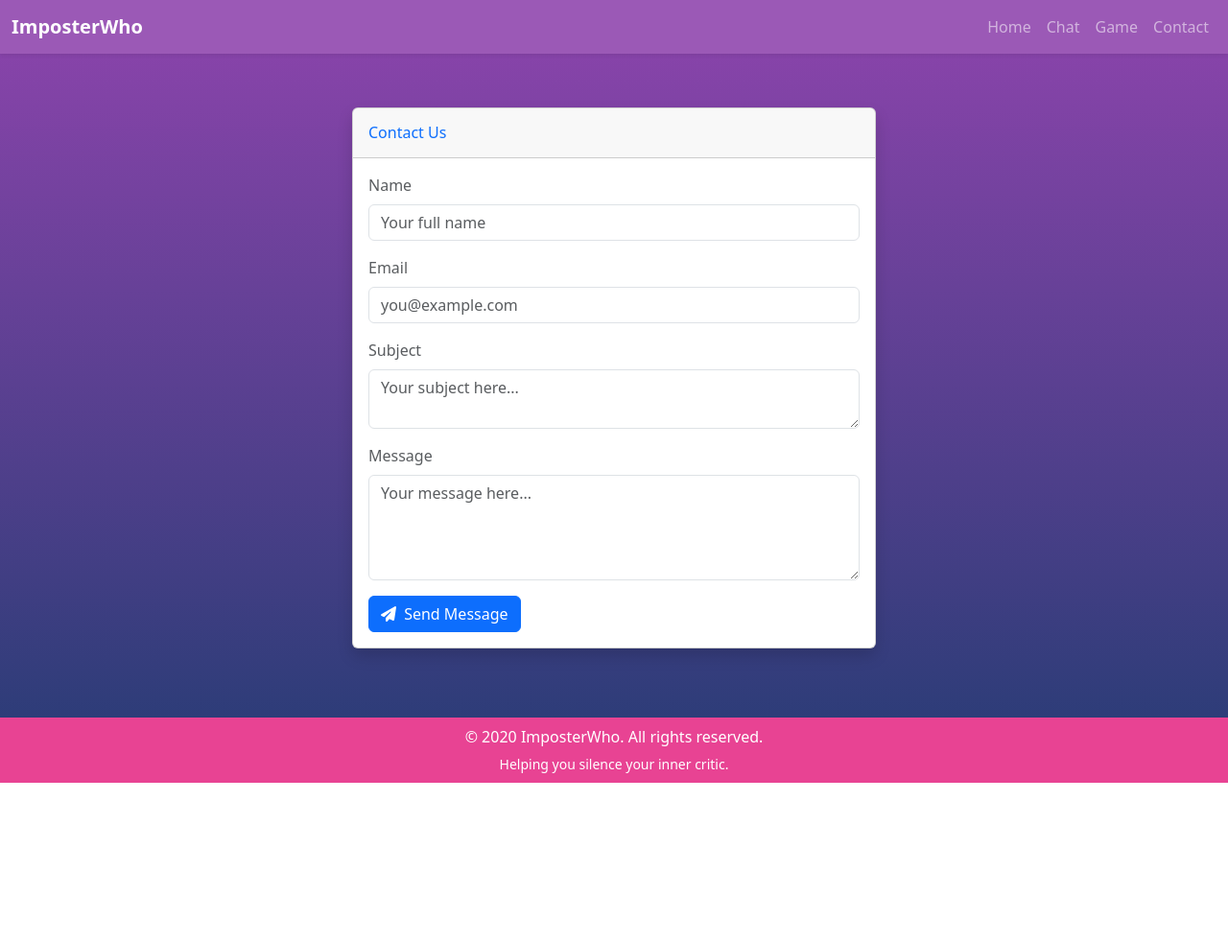
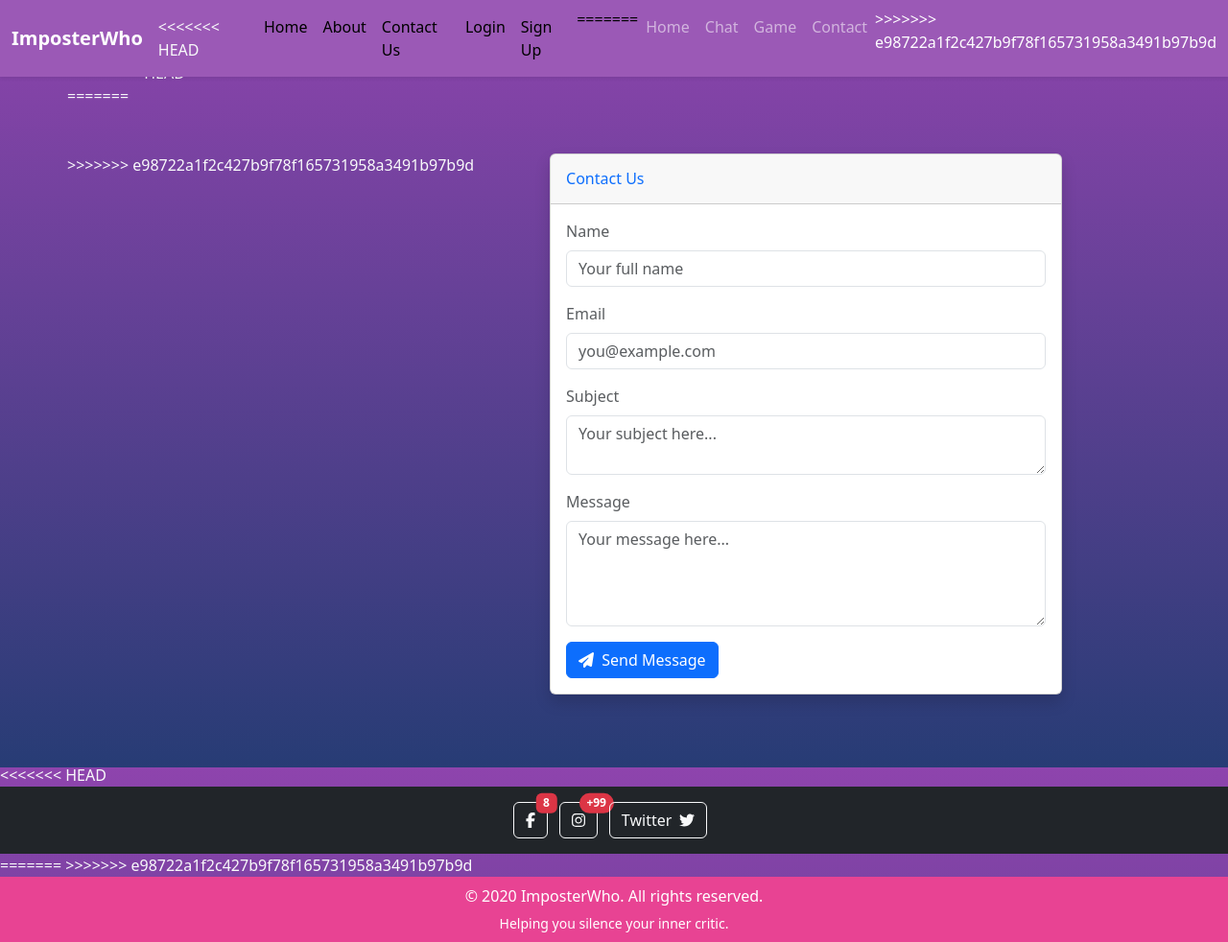
Before and after one commit to plexoio/imposterwho, a Django app: template contact_us/templates/contact.html in a window 1280 px wide. Shown: the whole page at 96% size. Before the commit the page ends 816 px from the top, so only its background shows below. Run offline with Django 5.2, Linux system fonts and the light colour scheme; the template is opened without the code that fills it: most values are stand-ins (such as "Sample title", 1, 10 or a date in 2020); some libraries are stand-ins or nearby versions.

Commit message:
social media tags (#29)
* feature: contact page

* Remove large file django_debug.log from repository

* feature: add social media tags

```diff
--- a/contact_us/templates/contact.html
+++ b/contact_us/templates/contact.html
@@ -16,7 +16,11 @@
 {% endblock %}
 {% block content %}
 
+<<<<<<< HEAD
+<div class="row">
+=======
 <div class="row mt-5">
+>>>>>>> e98722a1f2c427b9f78f165731958a3491b97b9d
   <div class="col-lg-6 mx-auto">
     <div class="card shadow mb-4">
       <div class="card-header py-3 d-flex justify-content-between align-items-center">
--- a/contact_us/urls.py
+++ b/contact_us/urls.py
@@ -5,5 +5,11 @@ from django.urls import path
 from . import views
 
 urlpatterns = [
+<<<<<<< HEAD
+    path("", views.contact_us, name="contact_us"),
+    path("submit/", views.contact_submit, name="contact_submit"),
+]
+=======
     path("contact/", views.ContactUsView.as_view(), name="contact_us"),
 ]
+>>>>>>> e98722a1f2c427b9f78f165731958a3491b97b9d
--- a/imposterwho/urls.py
+++ b/imposterwho/urls.py
@@ -29,7 +29,11 @@ urlpatterns = [
     path("user/", include("user_dashboard.urls")),
     path('quizzes/', include('quiz_play.urls')),
     path('llm/', include('chat.urls')),
+<<<<<<< HEAD
+    path('contact/', include('contact_us.urls')),
+=======
     path('support/', include('contact_us.urls')),
+>>>>>>> e98722a1f2c427b9f78f165731958a3491b97b9d
 
 ]
 
--- a/templates/base.html
+++ b/templates/base.html
@@ -55,11 +55,36 @@
                 <span class="navbar-toggler-icon"></span>
             </button>
             <div class="collapse navbar-collapse justify-content-end" id="navbarNav">
+<<<<<<< HEAD
+                <ul class="navbar-nav text-black">
+                    <li class="nav-item"><a class="nav-link text-black" href="{% url 'home' %}">Home</a></li>
+                    {% if request.resolver_match.url_name == 'user_dashboard' %}
+                    <li class="nav-item"><a class="nav-link text-black" href="#">Quotes</a></li>
+                    <li class="nav-item"><a class="nav-link text-black" href="{% url 'quiz_list' %}">Quiz</a></li>
+                    <li class="nav-item"><a class="nav-link text-black" href="#">Games</a></li>
+                    {% endif %}
+                    <li class="nav-item"><a class="nav-link text-black" href="#">About</a></li>
+                    <li class="nav-item"><a class="nav-link text-black" href="{% url 'contact' %}">Contact Us</a></li>
+                    {% if user.is_authenticated and user.is_staff %}
+                    <li class="nav-item"><a class="nav-link text-black" href="{% url 'manager' %}">Managament</a></li>
+                    {% endif %}
+                    {% if user.is_authenticated %}
+                    <li class="nav-item"><a class="nav-link text-black" href="{% url 'user_dashboard' %}">My Profile</a>
+                    </li>
+                    <li class="nav-item"><a class="nav-link text-black" href="{% url 'account_logout' %}">Logout</a>
+                    </li>
+                    {% else %}
+                    <li class="nav-item"><a class="nav-link text-black" href="{% url 'account_login' %}">Login</a></li>
+                    <li class="nav-item"><a class="nav-link text-black" href="{% url 'account_signup' %}">Sign Up</a>
+                    </li>
+                    {% endif %}
+=======
                 <ul class="navbar-nav text-white">
                     <li class="nav-item"><a class="nav-link" href="{% url 'home' %}">Home</a></li>
                     <li class="nav-item"><a class="nav-link" href="{% url 'llm_chat_page' %}">Chat</a></li>
                     <li class="nav-item"><a class="nav-link" href="{% url 'game' %}">Game</a></li>
                     <li class="nav-item"><a class="nav-link" href="{% url 'contact_us' %}">Contact</a></li>
+>>>>>>> e98722a1f2c427b9f78f165731958a3491b97b9d
                 </ul>
             </div>
         </div>
@@ -73,6 +98,28 @@
         {% endblock %}
     </main>
 
+<<<<<<< HEAD
+    <!-- Social Media Section -->
+    <div class="bg-dark text-center py-3">
+        <!-- Facebook -->
+        <a class="btn btn-outline-light me-2 position-relative" href="#!" role="button">
+            <i class="fab fa-facebook-f"></i>
+            <span class="badge bg-danger position-absolute top-0 start-100 translate-middle">8</span>
+        </a>
+
+        <!-- Instagram -->
+        <button type="button" class="btn btn-outline-light me-2 position-relative">
+            <i class="fab fa-instagram"></i>
+            <span class="position-absolute top-0 start-100 translate-middle badge rounded-pill bg-danger">+99</span>
+        </button>
+
+        <!-- Twitter -->
+        <button type="button" class="btn btn-outline-light me-2 position-relative">
+            Twitter <i class="fab fa-twitter ms-1"></i>
+            <span class="position-absolute top-0 start-100 translate-middle badge border border-light rounded-circle bg-danger p-2"></span>
+        </button>
+    </div>
+=======
     <!-- Messages -->
     {% if messages %}
     {% for message in messages %}
@@ -89,6 +136,7 @@
     </div>
     {% endfor %}
     {% endif %}
+>>>>>>> e98722a1f2c427b9f78f165731958a3491b97b9d
 
     <!-- Footer -->
     <footer class="bg-footer text-center text-white py-2 mt-auto">
```
Also changed, not shown: contact_us/views.py (+26 -0 lines).
